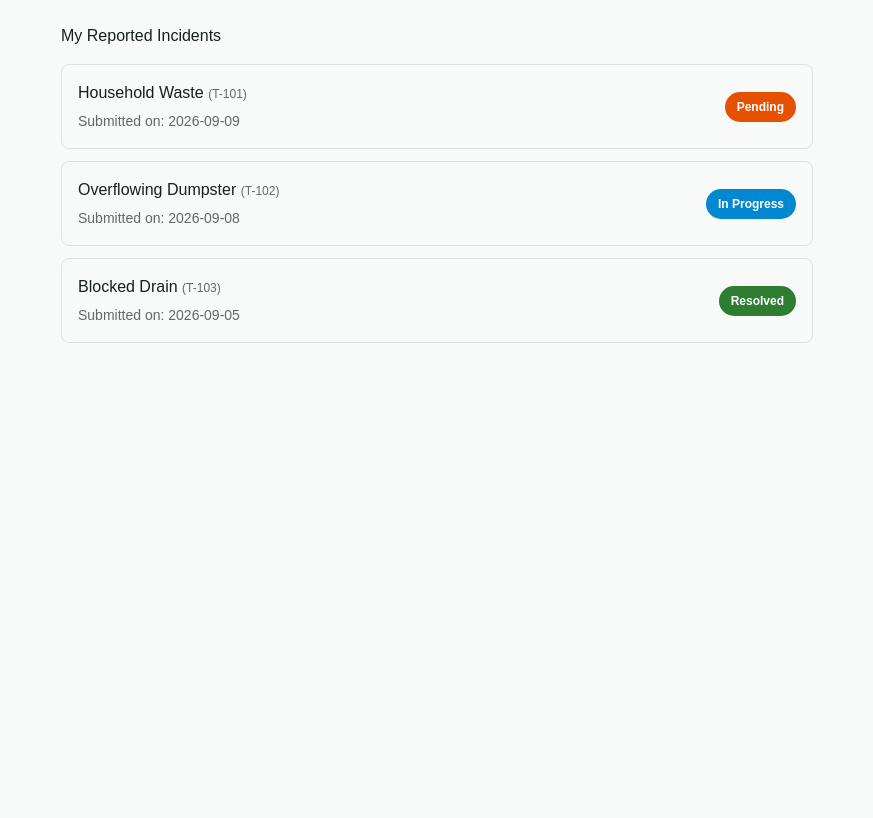
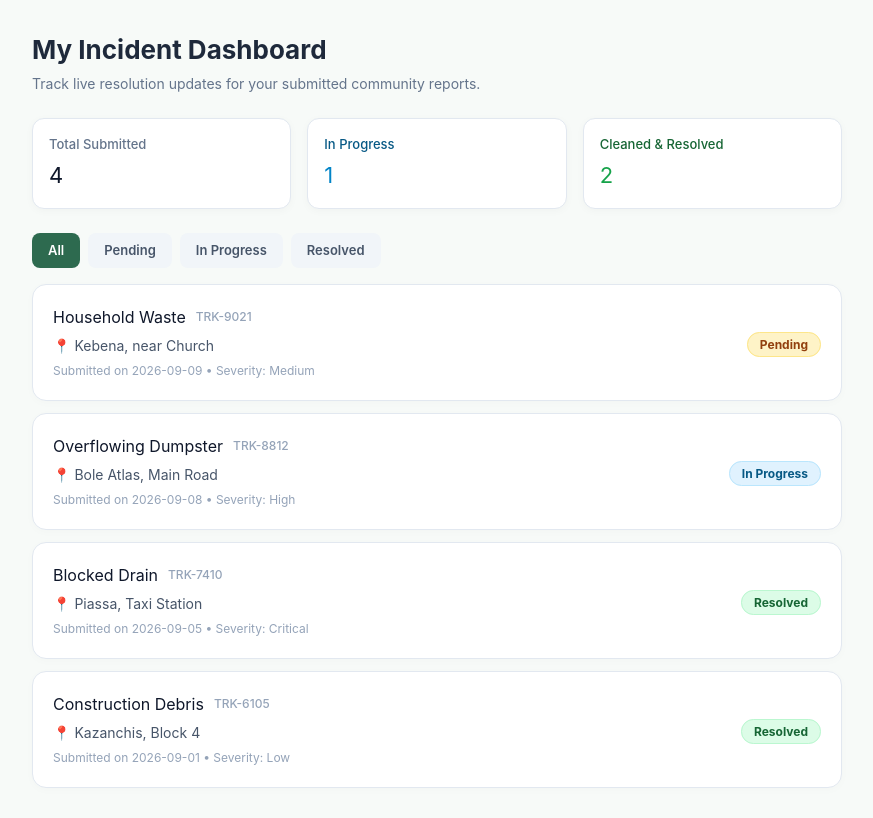
Before and after one commit to devchala/Tsidat, a React (Vite) app in the folder packages/web/: page /citizen/my-reports in a window 1280 px wide. Shown: the whole page, without its empty margins (203-1076 px from the left). Built offline with nearby package versions, Linux system fonts and the light colour scheme; no server answers.

Commit message:
feat(citizen): add incident stats dashboard, search filters, and status tags

```diff
--- a/packages/web/src/pages/citizen/MyReports.jsx
+++ b/packages/web/src/pages/citizen/MyReports.jsx
@@ -1,34 +1,94 @@
-import React from 'react';
+import React, { useState } from 'react';
 
 export default function MyReports() {
+  const [filter, setFilter] = useState('All');
+
   const reports = [
-    { id: 'T-101', category: 'Household Waste', status: 'Pending', date: '2026-09-09' },
-    { id: 'T-102', category: 'Overflowing Dumpster', status: 'In Progress', date: '2026-09-08' },
-    { id: 'T-103', category: 'Blocked Drain', status: 'Resolved', date: '2026-09-05' },
+    { id: 'TRK-9021', category: 'Household Waste', location: 'Kebena, near Church', status: 'Pending', date: '2026-09-09', severity: 'Medium' },
+    { id: 'TRK-8812', category: 'Overflowing Dumpster', location: 'Bole Atlas, Main Road', status: 'In Progress', date: '2026-09-08', severity: 'High' },
+    { id: 'TRK-7410', category: 'Blocked Drain', location: 'Piassa, Taxi Station', status: 'Resolved', date: '2026-09-05', severity: 'Critical' },
+    { id: 'TRK-6105', category: 'Construction Debris', location: 'Kazanchis, Block 4', status: 'Resolved', date: '2026-09-01', severity: 'Low' },
   ];
 
-  const getStatusColor = (status) => {
-    switch (status) {
-      case 'Pending': return '#e65100';
-      case 'In Progress': return '#0288d1';
-      case 'Resolved': return '#2e7d32';
-      default: return '#757575';
-    }
+  const filteredReports = filter === 'All' ? reports : reports.filter(r => r.status === filter);
+
+  const getStatusBadge = (status) => {
+    const styles = {
+      Pending: { bg: '#fef3c7', text: '#92400e', border: '#fde68a' },
+      'In Progress': { bg: '#e0f2fe', text: '#075985', border: '#bae6fd' },
+      Resolved: { bg: '#dcfce7', text: '#166534', border: '#bbf7d0' },
+    }[status];
+
+    return (
+      <span style={{ backgroundColor: styles.bg, color: styles.text, border: `1px solid ${styles.border}`, padding: '4px 12px', borderRadius: '20px', fontSize: '12px', fontWeight: '700' }}>
+        {status}
+      </span>
+    );
   };
 
   return (
-    <div style={{ padding: '24px', maxWidth: '800px', margin: '0 auto', fontFamily: 'sans-serif' }}>
-      <h2>My Reported Incidents</h2>
-      <div style={{ display: 'flex', flexDirection: 'column', gap: '12px', marginTop: '16px' }}>
-        {reports.map((report) => (
-          <div key={report.id} style={{ border: '1px solid #e0e0e0', padding: '16px', borderRadius: '8px', display: 'flex', justifyContent: 'space-between', alignItems: 'center' }}>
+    <div style={{ maxWidth: '850px', margin: '30px auto', padding: '0 20px', fontFamily: 'Inter, system-ui, sans-serif' }}>
+      {/* Header Banner */}
+      <div style={{ display: 'flex', justifyContent: 'space-between', alignItems: 'center', marginBottom: '24px' }}>
+        <div>
+          <h1 style={{ margin: '0 0 4px 0', fontSize: '26px', color: '#1e293b', fontWeight: '700' }}>My Incident Dashboard</h1>
+          <p style={{ margin: 0, color: '#64748b', fontSize: '14px' }}>Track live resolution updates for your submitted community reports.</p>
+        </div>
+      </div>
+
+      {/* Metrics Summary Row */}
+      <div style={{ display: 'grid', gridTemplateColumns: 'repeat(3, 1fr)', gap: '16px', marginBottom: '24px' }}>
+        <div style={{ backgroundColor: '#ffffff', padding: '16px', borderRadius: '12px', border: '1px solid #e2e8f0', boxShadow: '0 2px 8px rgba(0,0,0,0.03)' }}>
+          <p style={{ margin: '0 0 4px 0', fontSize: '13px', color: '#64748b', fontWeight: '500' }}>Total Submitted</p>
+          <h3 style={{ margin: 0, fontSize: '22px', color: '#0f172a' }}>{reports.length}</h3>
+        </div>
+        <div style={{ backgroundColor: '#ffffff', padding: '16px', borderRadius: '12px', border: '1px solid #e2e8f0', boxShadow: '0 2px 8px rgba(0,0,0,0.03)' }}>
+          <p style={{ margin: '0 0 4px 0', fontSize: '13px', color: '#075985', fontWeight: '500' }}>In Progress</p>
+          <h3 style={{ margin: 0, fontSize: '22px', color: '#0284c7' }}>{reports.filter(r => r.status === 'In Progress').length}</h3>
+        </div>
+        <div style={{ backgroundColor: '#ffffff', padding: '16px', borderRadius: '12px', border: '1px solid #e2e8f0', boxShadow: '0 2px 8px rgba(0,0,0,0.03)' }}>
+          <p style={{ margin: '0 0 4px 0', fontSize: '13px', color: '#166534', fontWeight: '500' }}>Cleaned & Resolved</p>
+          <h3 style={{ margin: 0, fontSize: '22px', color: '#16a34a' }}>{reports.filter(r => r.status === 'Resolved').length}</h3>
+        </div>
+      </div>
+
+      {/* Filter Tabs */}
+      <div style={{ display: 'flex', gap: '8px', marginBottom: '16px' }}>
+        {['All', 'Pending', 'In Progress', 'Resolved'].map((tab) => (
+          <button
+            key={tab}
+            onClick={() => setFilter(tab)}
+            style={{
+              padding: '8px 16px',
+              borderRadius: '8px',
+              border: 'none',
+              fontSize: '13px',
+              fontWeight: '600',
+              cursor: 'pointer',
+              backgroundColor: filter === tab ? '#2d6a4f' : '#f1f5f9',
+              color: filter === tab ? '#ffffff' : '#475569',
+            }}
+          >
+            {tab}
+          </button>
+        ))}
+      </div>
+
+      {/* Incidents Card List */}
+      <div style={{ display: 'flex', flexDirection: 'column', gap: '12px' }}>
+        {filteredReports.map((report) => (
+          <div key={report.id} style={{ backgroundColor: '#ffffff', padding: '20px', borderRadius: '14px', border: '1px solid #e2e8f0', boxShadow: '0 2px 10px rgba(0,0,0,0.02)', display: 'flex', justifyContent: 'space-between', alignItems: 'center' }}>
             <div>
-              <h4 style={{ margin: '0 0 6px 0' }}>{report.category} <span style={{ fontSize: '12px', color: '#666' }}>({report.id})</span></h4>
-              <p style={{ margin: 0, fontSize: '14px', color: '#666' }}>Submitted on: {report.date}</p>
+              <div style={{ display: 'flex', alignItems: 'center', gap: '10px', marginBottom: '6px' }}>
+                <h3 style={{ margin: 0, fontSize: '16px', color: '#0f172a' }}>{report.category}</h3>
+                <span style={{ fontSize: '12px', color: '#94a3b8', fontWeight: '500' }}>{report.id}</span>
+              </div>
+              <p style={{ margin: '0 0 6px 0', fontSize: '14px', color: '#475569' }}>📍 {report.location}</p>
+              <p style={{ margin: 0, fontSize: '12px', color: '#94a3b8' }}>Submitted on {report.date} • Severity: {report.severity}</p>
             </div>
-            <span style={{ backgroundColor: getStatusColor(report.status), color: '#fff', padding: '6px 12px', borderRadius: '16px', fontSize: '12px', fontWeight: 'bold' }}>
-              {report.status}
-            </span>
+            <div>
+              {getStatusBadge(report.status)}
+            </div>
           </div>
         ))}
       </div>
```
